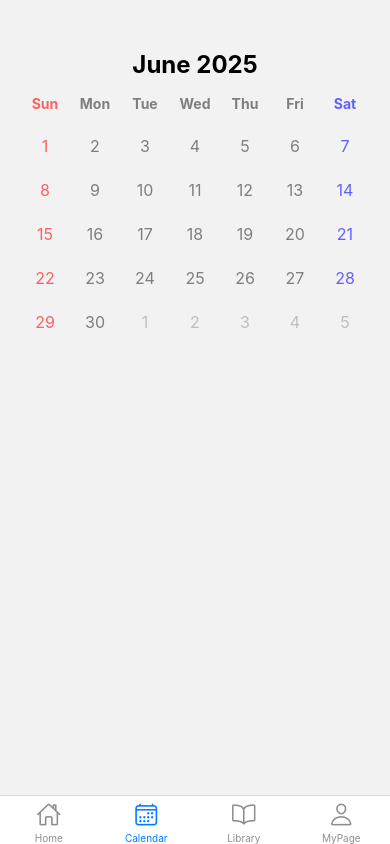
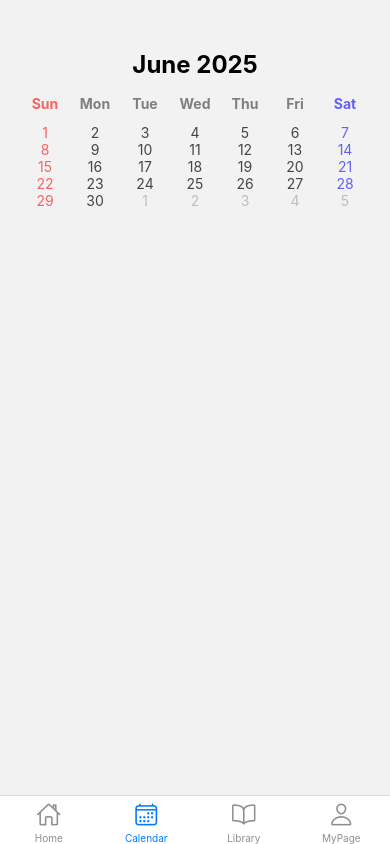
Before and after one commit to taewon-Kang/native-calendar-app, a React Native app: screen /Calendar in a window 390 px wide. Built offline with nearby package versions, Linux system fonts and the light colour scheme.

Commit message:
feat(calendar): 날짜 선택 시 Circle이 나타나도록 스타일링

```diff
--- a/src/components/calendar/CalendarCell.tsx
+++ b/src/components/calendar/CalendarCell.tsx
@@ -1,5 +1,5 @@
 import React from "react";
-import { Text, StyleSheet } from "react-native";
+import { View, Text, StyleSheet } from "react-native";
 
 interface CalendarCellProps {
   day: number;
@@ -9,29 +9,53 @@ interface CalendarCellProps {
   isSelected?: boolean;
 }
 
+const CIRCLE_SIZE = 40;
+const BORDER_RADIUS = CIRCLE_SIZE / 2;
+const FONT_SIZE = 14;
+
 export default function CalendarCell({
   day,
   isCurrentMonth,
   isSunday,
   isSaturday,
+  isSelected,
 }: CalendarCellProps) {
-  const getTextStyle = () => {
-    if (!isCurrentMonth) return [styles.dateCell, styles.notCurrentMonth];
-    if (isSunday) return [styles.dateCell, styles.sunday];
-    if (isSaturday) return [styles.dateCell, styles.saturday];
-    return styles.dateCell;
+  const getTextColorStyle = () => {
+    if (!isCurrentMonth) return styles.notCurrentMonth;
+    if (isSunday) return styles.sunday;
+    if (isSaturday) return styles.saturday;
+    return styles.defaultDay;
   };
 
-  return <Text style={getTextStyle()}>{day}</Text>;
+  return (
+    <View style={styles.cellWrapper}>
+      <View style={[isSelected && styles.circle]}>
+        <Text style={[styles.baseText, getTextColorStyle()]}>{day}</Text>
+      </View>
+    </View>
+  );
 }
 
 const styles = StyleSheet.create({
-  dateCell: {
+  baseText: {
+    fontSize: FONT_SIZE,
+  },
+  cellWrapper: {
     flex: 1,
-    textAlign: "center",
-    paddingVertical: 12,
-    fontSize: 16,
-    color: "rgba(50, 50, 50, 0.6)",
+    alignItems: "center",
+    justifyContent: "center",
+  },
+  circle: {
+    width: CIRCLE_SIZE,
+    height: CIRCLE_SIZE,
+    borderRadius: BORDER_RADIUS,
+    alignItems: "center",
+    justifyContent: "center",
+    borderWidth: 2,
+    borderColor: "#0EB4FC",
+  },
+  defaultDay: {
+    color: "rgba(50, 50, 50, 0.9)",
   },
   notCurrentMonth: {
     color: "rgba(155, 155, 155, 0.6)",
```
